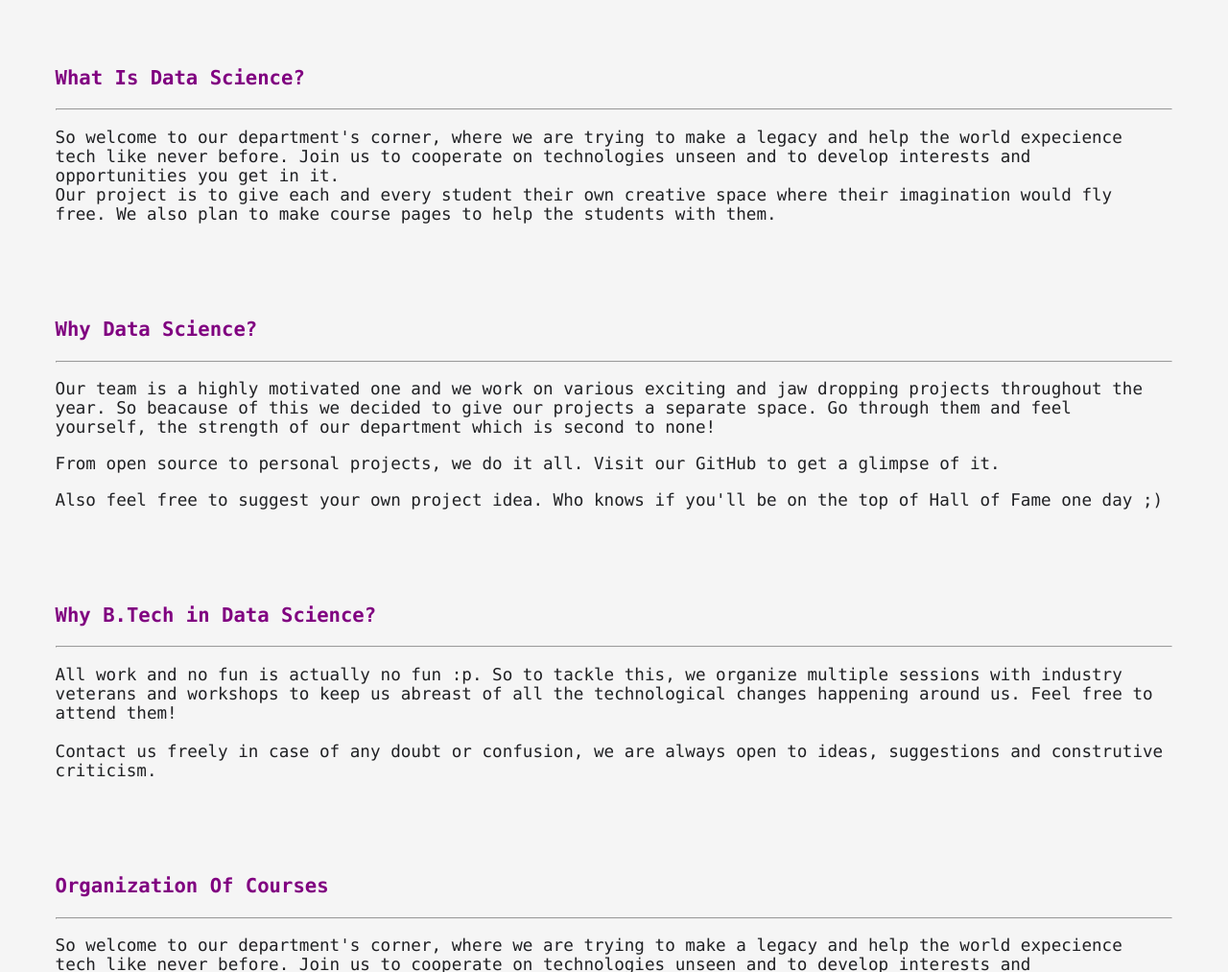
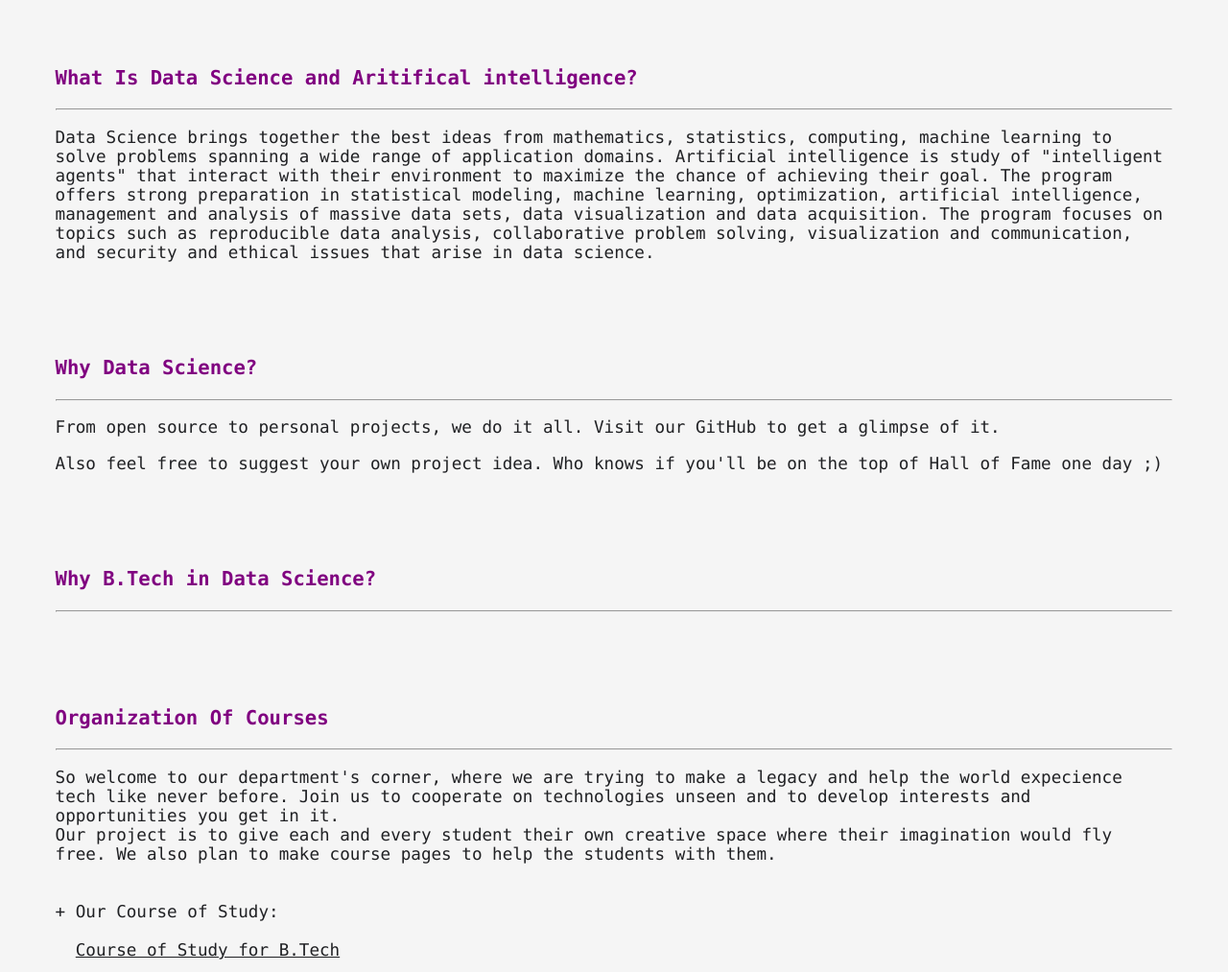
Before and after one commit to HS1VT/HS1VT.github.io, a website: page index.html in a window 1280 px wide. Shown: the part 900-1913 px from the top of the page at 96% size. Drawn offline with Linux system fonts and the light colour scheme; no server answers.

Commit message:
Added content on data science

```diff
--- a/index.html
+++ b/index.html
@@ -49,11 +49,13 @@
           <br>
           <br>
 
-        <h3>What Is Data Science?</h3>
+        <h3>What Is Data Science and Aritifical intelligence?</h3>
         <hr>
         <p>
-            So welcome to our department's corner, where we are trying to make a legacy and help the world expecience tech like never before. Join us to cooperate on technologies unseen and to develop interests and opportunities you get in it.<br>
-            Our project is to give each and every student their own creative space where their imagination would fly free. We also plan to make course pages to help the students with them.<br>
+            Data Science brings together the best ideas from mathematics, statistics, computing, machine learning to solve problems spanning a wide range of application domains.
+            Artificial intelligence is study of "intelligent agents" that interact with their environment to maximize the chance of achieving their goal.
+            The program offers strong preparation in statistical modeling, machine learning, optimization, artificial intelligence, management and analysis of massive data sets, data visualization and data acquisition.
+            The program focuses on topics such as reproducible data analysis, collaborative problem solving, visualization and communication, and security and ethical issues that arise in data science.
 
         </p>
         <br>
@@ -62,8 +64,7 @@
         <h3>Why Data Science?</h3>
         <hr>
         <p>
-            Our team is a highly motivated one and we work on various exciting and jaw dropping projects throughout the year. So beacause of this we decided to
-            give our projects a separate space. Go through them and feel yourself, the strength of our department which is second to none!
+
         </p>
         <p>
             From open source to personal projects, we do it all. Visit our GitHub to get a glimpse of it.
@@ -78,9 +79,7 @@
         <h3>Why B.Tech in Data Science?</h3>
         <hr>
         <p>
-            All work and no fun is actually no fun :p. So to tackle this, we organize multiple sessions with industry veterans and workshops to keep us
-            abreast of all the technological changes happening around us. Feel free to attend them!<br><br>
-            Contact us freely in case of any doubt or confusion, we are always open to ideas, suggestions and construtive criticism.
+
         </p>
         <br>
         <br>
```
